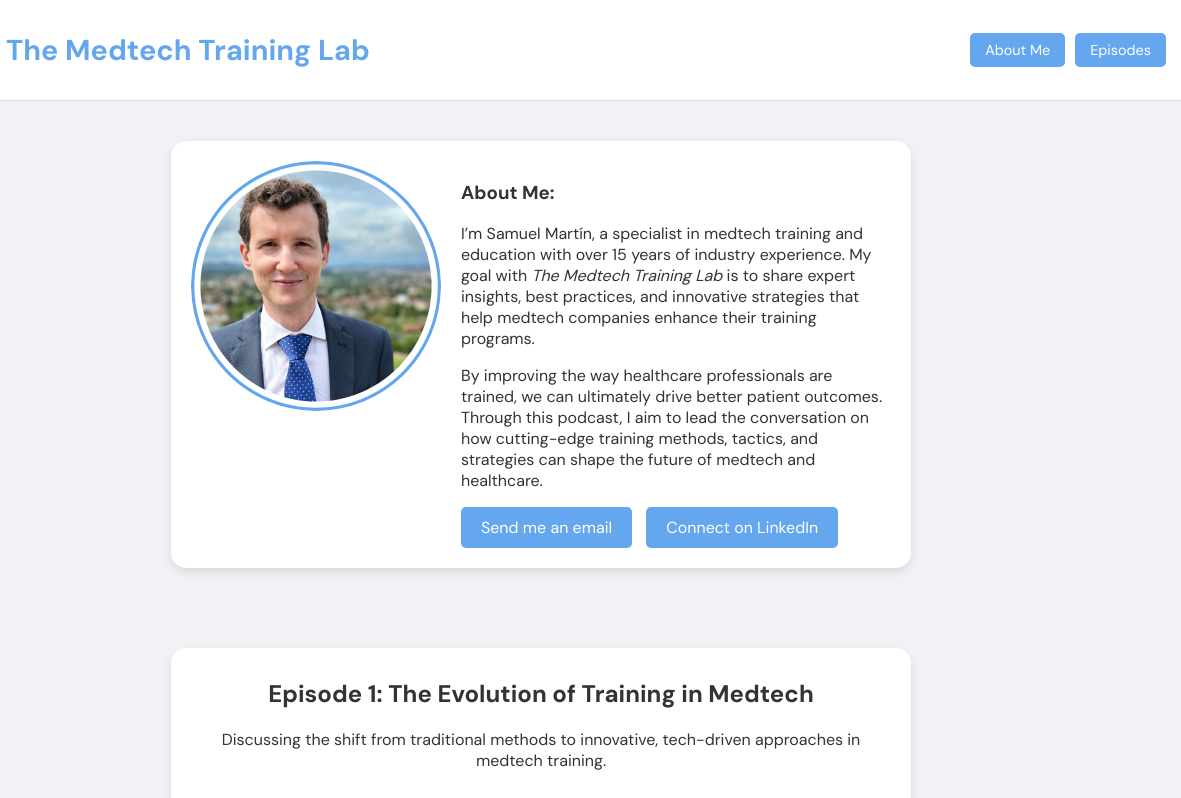
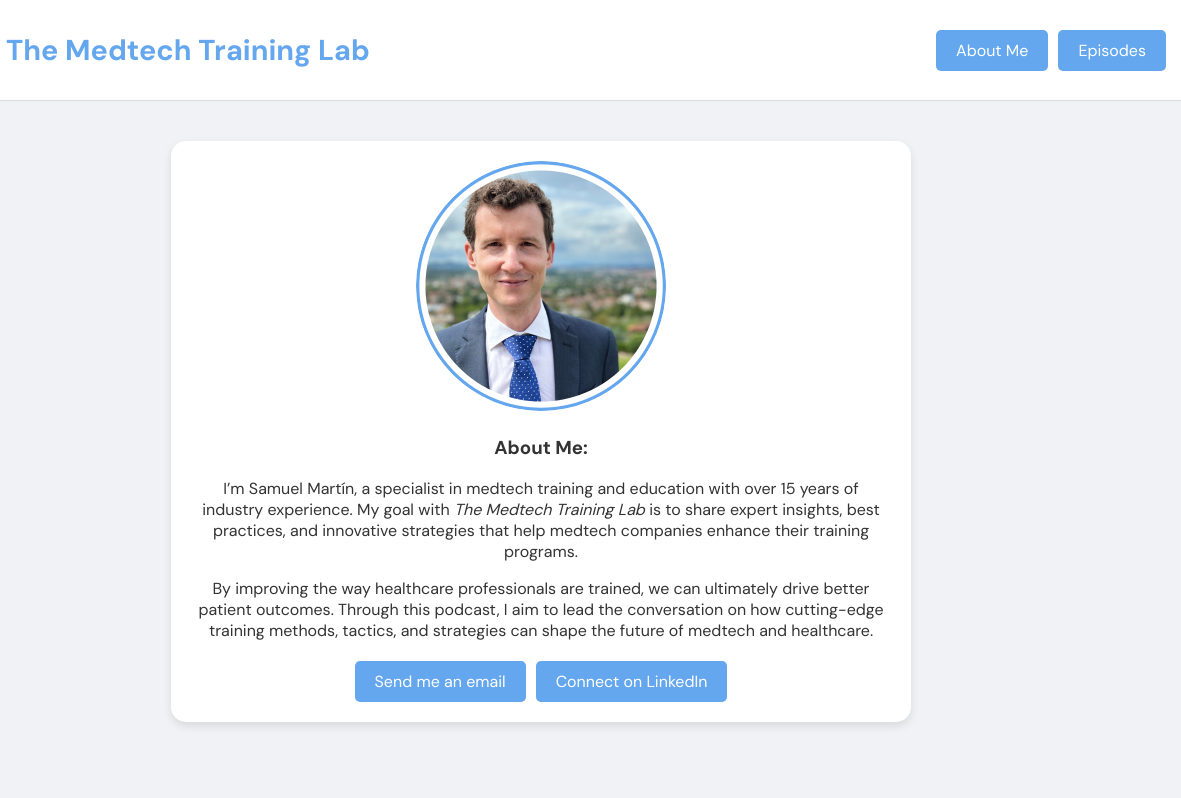
Before and after one commit to papakoala/medtech-training-lab, a plain HTML site: page index.html in a window 1280 px wide. Shown: the top 798 px of the page, 99-1280 px from the left. Drawn offline with Linux system fonts and the light colour scheme.

Commit message:
Update style.css

```diff
--- a/css/style.css
+++ b/css/style.css
@@ -55,15 +55,23 @@ nav {
 nav a {
     color: white;
     text-decoration: none;
-    padding: 8px 15px;
+    padding: 10px 20px;
     background-color: #64a7ee;
     border-radius: 5px;
+    display: flex;
+    align-items: center;
+    gap: 10px; /* Space between icon and text */
     transition: background-color 0.3s;
-    font-size: 0.9rem;
 }
 
 nav a:hover {
-    background-color: #004080;
+    background-color: white;
+    color: #64a7ee;
+    border: 1px solid #64a7ee;
+}
+
+nav a i {
+    font-size: 1.2rem;
 }
 
 /* About Me Section */
@@ -75,43 +83,48 @@ nav a:hover {
     box-shadow: 0 4px 10px rgba(0, 0, 0, 0.1);
     border-radius: 15px;
     display: flex;
-    align-items: center;
-    gap: 20px;
-    flex-direction: row;
+    flex-direction: column; /* Stack content vertically */
+    align-items: center; /* Center content */
+    text-align: center; /* Center-align all text */
 }
 
 /* About Me Content */
-.about-me-content {
-    display: flex;
-    align-items: flex-start;
-    gap: 20px;
-    flex-wrap: wrap; /* Helps wrap content on smaller screens */
-}
-
 .about-me-image {
     border-radius: 50%;
     width: 250px;
     height: 250px;
 }
 
-.about-me-text {
-    flex: 1;
+/* Align buttons below the image and text */
+.about-me .buttons {
+    margin-top: 20px; /* Add space above buttons */
+    display: flex;
+    justify-content: center;
+    gap: 10px; /* Space between buttons */
+    flex-wrap: wrap; /* Ensure buttons wrap properly on small screens */
 }
 
 /* Button styles */
-.about-me .buttons a {
+.buttons a, nav a {
     padding: 10px 20px;
     background-color: #64a7ee; /* Default state background color */
     color: white; /* Default state text color */
     border-radius: 5px;
     text-decoration: none;
-    margin-right: 10px;
-    display: inline-block;
+    display: flex;
+    align-items: center;
+    gap: 10px; /* Space between icon and text */
+    transition: background-color 0.3s;
 }
 
-.about-me .buttons a:hover {
+.buttons a:hover, nav a:hover {
     background-color: white; /* Hover background color */
     color: #64a7ee; /* Hover text color */
+    border: 1px solid #64a7ee; /* Optional border on hover */
+}
+
+.buttons a i, nav a i {
+    font-size: 1.2rem; /* Icon size */
 }
 
 /* Podcast Sections */
```
